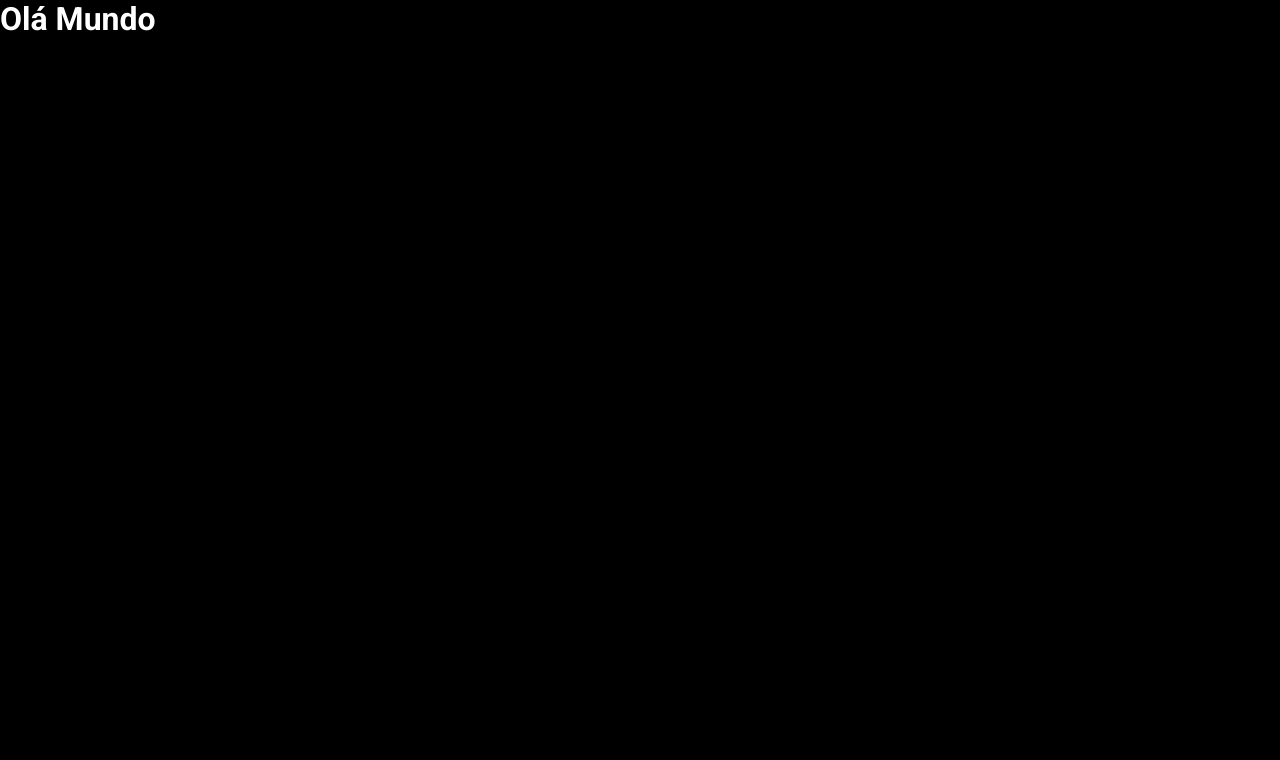
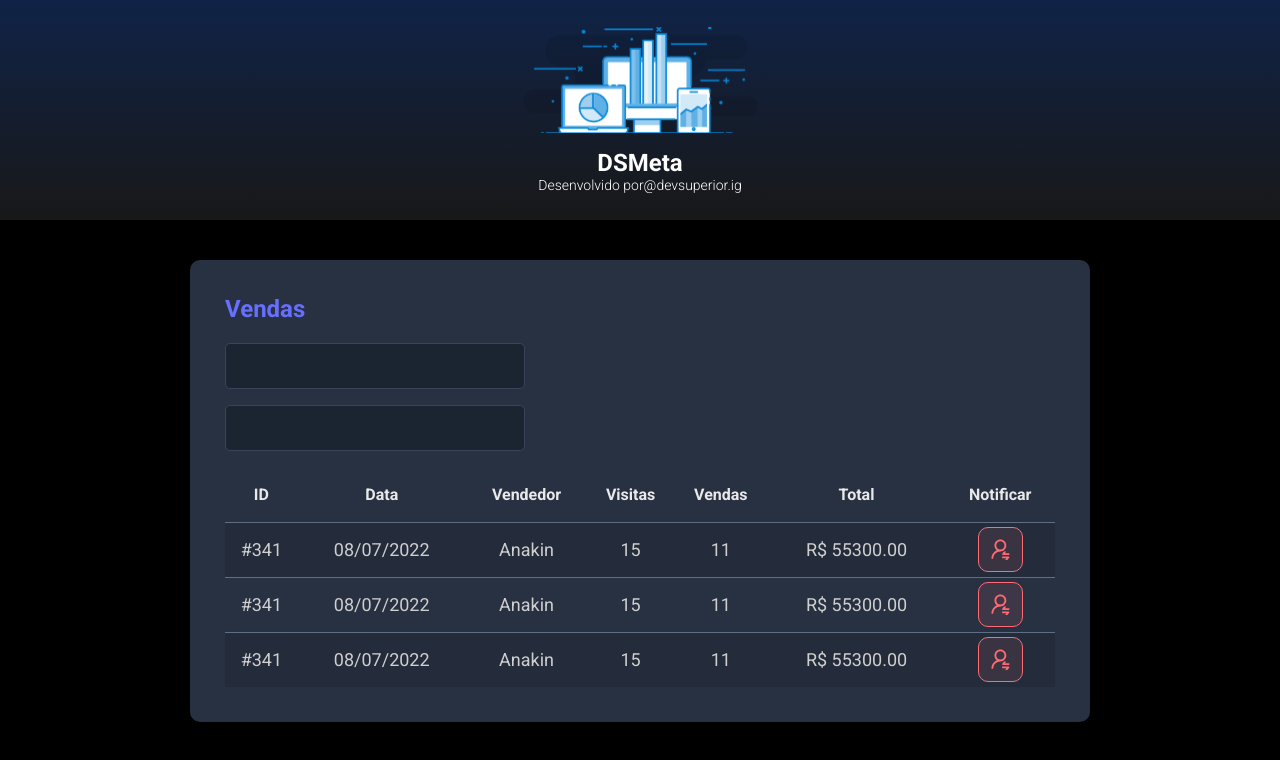
Before and after one commit to cristpsantos/dsmeta, a React (Vite) app in the folder frontend/: page / in a window 1280 px wide. Shown: the top 760 px of the page. Built offline with nearby package versions, Linux system fonts and the light colour scheme.

Commit message:
Created components

```diff
--- a/frontend/src/App.tsx
+++ b/frontend/src/App.tsx
@@ -1,7 +1,20 @@
+import Header from "./components/Header";
+import NotificationIcon from "./components/NotificationIcon";
+import SalesCard from "./components/SalesCard";
+
 function App() {
   return (
-    <h1>Olá Mundo</h1>
-  )
+    <>
+      <Header />
+      <main>
+        <section id="sales">
+          <div className="dsmeta-container">
+            <SalesCard />
+          </div>
+        </section>
+      </main>
+    </>
+  );
 }
 
-export default App
+export default App;
--- /dev/null
+++ b/frontend/src/components/Header/index.tsx
@@ -0,0 +1,19 @@
+import Logo from "../../assets/imgs/Logo.svg";
+import "./styles.css";
+
+function Header() {
+  return (
+    <header>
+      <div className="dsmeta-logo-container">
+        <img src={Logo} alt="DSMeta" />
+        <h1>DSMeta</h1>
+        <p>
+          Desenvolvido por
+          <a href="https://www.instagram.com/devsuperior.ig">@devsuperior.ig</a>
+        </p>
+      </div>
+    </header>
+  );
+}
+
+export default Header;
--- /dev/null
+++ b/frontend/src/components/Header/styles.css
@@ -0,0 +1,27 @@
+header {
+    background: linear-gradient(180deg, #102347 0%, #181818 100%);
+    height: 220px;
+    display: flex;
+    align-items: center;
+    justify-content: center;
+  }
+
+  .dsmeta-logo-container {
+    display: flex;
+    flex-direction: column;
+    align-items: center;
+  }
+
+  .dsmeta-logo-container img {
+    width: 235px;
+  }
+
+  .dsmeta-logo-container h1 {
+    margin-top: 15px;
+    font-size: 24px;
+  }
+
+  .dsmeta-logo-container p {
+    font-size: 14px;
+    font-weight: 300;
+  }
--- /dev/null
+++ b/frontend/src/components/NotificationIcon/index.tsx
@@ -0,0 +1,13 @@
+import Icon from "../../assets/imgs/Notification.svg";
+
+import "./styles.css";
+
+function NotificationIcon() {
+  return (
+    <div className="dsmeta-red-btn">
+      <img src={Icon} alt="Notificar" />
+    </div>
+  );
+}
+
+export default NotificationIcon;
--- /dev/null
+++ b/frontend/src/components/NotificationIcon/styles.css
@@ -0,0 +1,15 @@
+.dsmeta-red-btn {
+    height: 45px;
+    width: 45px;
+    background: rgba(255, 107, 114, 0.1);
+    border: 1px solid #ff6b72;
+    border-radius: 10px;
+    display: flex;
+    align-items: center;
+    justify-content: center;
+    cursor: pointer;
+  }
+
+  .dsmeta-red-btn img {
+      width: 19px;
+  }
--- /dev/null
+++ b/frontend/src/components/SalesCard/index.tsx
@@ -0,0 +1,77 @@
+import NotificationIcon from "../NotificationIcon";
+import "./styles.css";
+
+function SalesCard() {
+  return (
+    <div className="dsmeta-card">
+      <h2 className="dsmeta-sales-title">Vendas</h2>
+      <div>
+        <div className="dsmeta-form-control-container">
+          <input className="dsmeta-form-control" type="text" />
+        </div>
+        <div className="dsmeta-form-control-container">
+          <input className="dsmeta-form-control" type="text" />
+        </div>
+      </div>
+
+      <div>
+        <table className="dsmeta-sales-table">
+          <thead>
+            <tr>
+              <th className="show992">ID</th>
+              <th className="show576">Data</th>
+              <th>Vendedor</th>
+              <th className="show992">Visitas</th>
+              <th className="show992">Vendas</th>
+              <th>Total</th>
+              <th>Notificar</th>
+            </tr>
+          </thead>
+          <tbody>
+            <tr>
+              <td className="show992">#341</td>
+              <td className="show576">08/07/2022</td>
+              <td>Anakin</td>
+              <td className="show992">15</td>
+              <td className="show992">11</td>
+              <td>R$ 55300.00</td>
+              <td>
+                <div className="dsmeta-red-btn-container">
+                  <NotificationIcon />
+                </div>
+              </td>
+            </tr>
+            <tr>
+              <td className="show992">#341</td>
+              <td className="show576">08/07/2022</td>
+              <td>Anakin</td>
+              <td className="show992">15</td>
+              <td className="show992">11</td>
+              <td>R$ 55300.00</td>
+              <td>
+                <div className="dsmeta-red-btn-container">
+                  <NotificationIcon />
+                </div>
+              </td>
+            </tr>
+            <tr>
+              <td className="show992">#341</td>
+              <td className="show576">08/07/2022</td>
+              <td>Anakin</td>
+              <td className="show992">15</td>
+              <td className="show992">11</td>
+              <td>R$ 55300.00</td>
+              <td>
+                <div className="dsmeta-red-btn-container">
+                  <NotificationIcon />
+                </div>
+              </td>
+            </tr>
+          </tbody>
+        </table>
+      </div>
+    </div>
+  );
+}
+
+export default SalesCard;
--- /dev/null
+++ b/frontend/src/components/SalesCard/styles.css
@@ -0,0 +1,113 @@
+.dsmeta-card {
+    background-color: #283142;
+    border-radius: 10px;
+    padding: 30px 10px;
+  }
+
+  .dsmeta-sales-title {
+    color: #676fff;
+    font-size: 24px;
+    margin-bottom: 20px;
+  }
+
+  .dsmeta-form-control-container {
+    margin-bottom: 16px;
+    max-width: 300px;
+  }
+
+  .dsmeta-form-control {
+    width: 100%;
+    height: 46px;
+    background-color: #1b2531;
+    border: 1px solid #384459;
+    border-radius: 5px;
+    color: #9aaabe;
+    padding: 0 20px;
+    font-size: 18px;
+  }
+
+  .dsmeta-sales-table {
+    width: 100%;
+    border-spacing: 0;
+    border-collapse: collapse;
+  }
+
+  .dsmeta-sales-table thead {
+    height: 55px;
+    font-size: 16px;
+    color: #e9e9e9;
+    font-weight: 700;
+  }
+
+  .dsmeta-sales-table tbody {
+    font-size: 14px;
+    font-weight: 400;
+    color: #cfcfcf;
+    text-align: center;
+  }
+
+  .dsmeta-sales-table tbody tr {
+    height: 74px;
+    border-top: 1px solid #5f6e82;
+  }
+
+  .dsmeta-sales-table tbody tr:hover > td {
+    background-color: #384459;
+  }
+
+  .dsmeta-sales-table tbody tr:nth-child(odd) {
+    background-color: #242c3b;
+  }
+
+  .dsmeta-red-btn-container {
+      display: flex;
+      justify-content: center;
+  }
+
+  .dsmeta-red-btn {
+    height: 45px;
+    width: 45px;
+    background: rgba(255, 107, 114, 0.1);
+    border: 1px solid #ff6b72;
+    border-radius: 10px;
+    display: flex;
+    align-items: center;
+    justify-content: center;
+    cursor: pointer;
+  }
+
+  .dsmeta-red-btn img {
+      width: 19px;
+  }
+
+  .show576 {
+      display: none;
+  }
+
+  .show992 {
+      display: none;
+  }
+
+  @media (min-width: 576px) {
+      .show576 {
+          display: table-cell;
+      }
+
+      .dsmeta-card {
+          padding: 35px;
+      }
+
+      .dsmeta-sales-table tbody tr {
+          height: 55px;
+      }
+
+      .dsmeta-sales-table tbody {
+          font-size: 18px;
+      }
+  }
+
+  @media (min-width: 992px) {
+      .show992 {
+          display: table-cell;
+      }
+  }
--- a/frontend/src/index.css
+++ b/frontend/src/index.css
@@ -19,3 +19,13 @@
   color: unset;
   text-decoration: none;
 }
+
+.dsmeta-container {
+  width: 100%;
+  max-width: 900px;
+  margin: 0 auto;
+}
+
+#sales {
+  padding: 40px 10px;
+}
```
Also changed, not shown: frontend/src/assets/imgs/Logo.svg (added), frontend/src/assets/imgs/Notification.svg (added).
